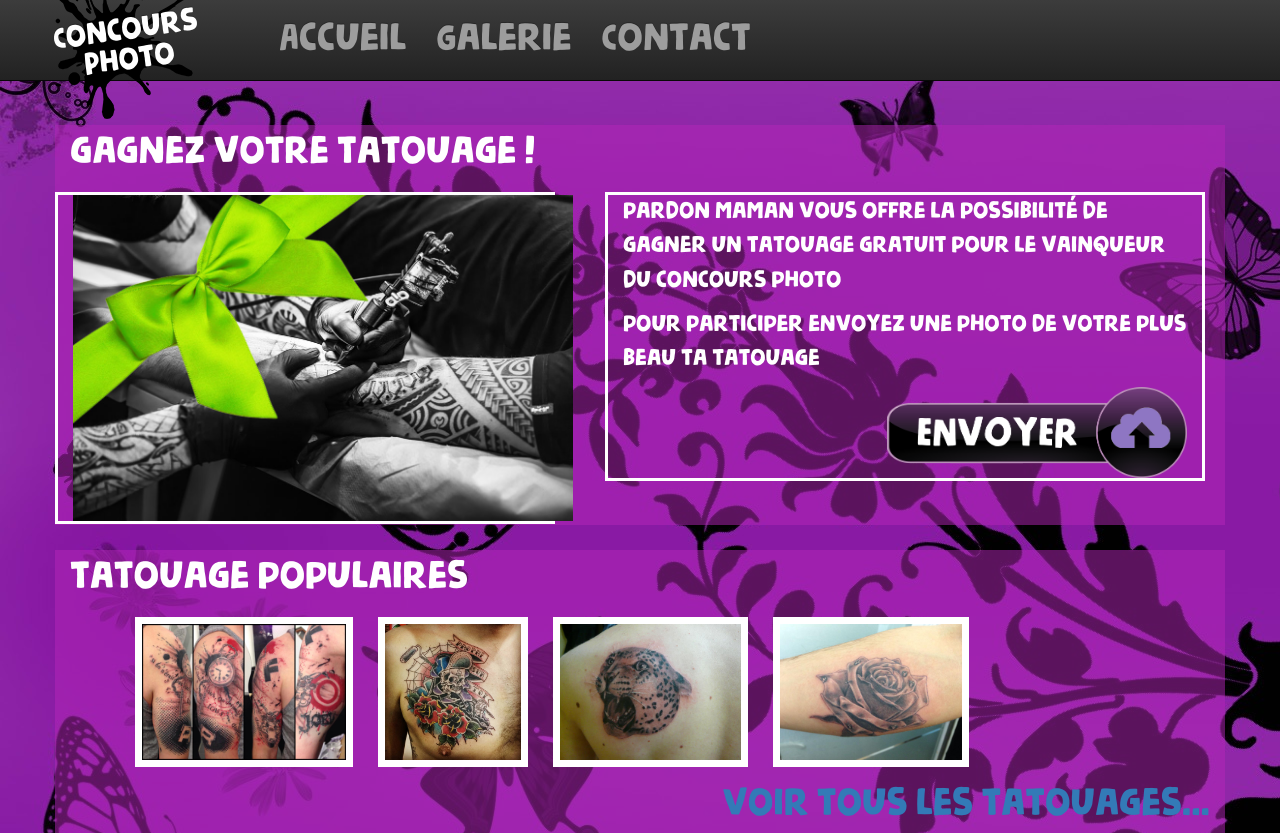
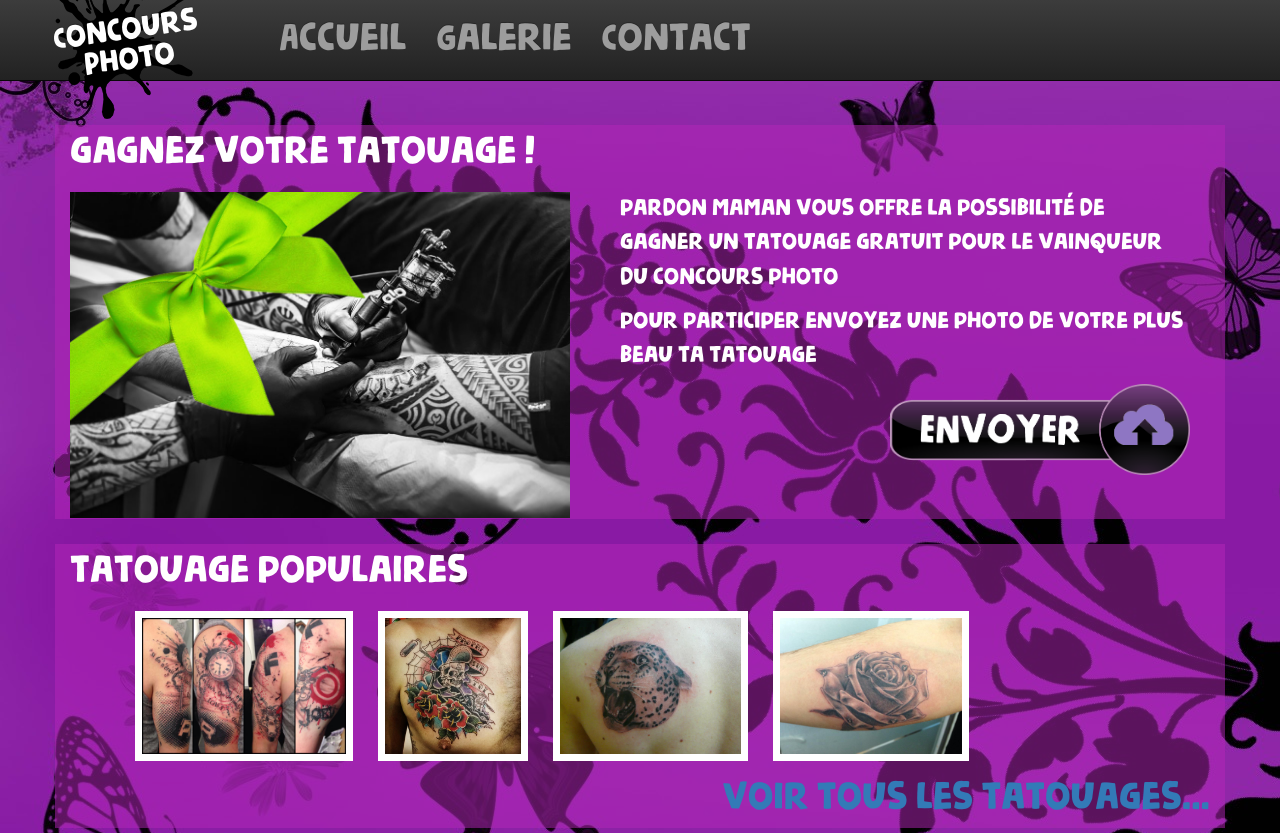
Before and after one commit to Aurerianusu/fbdev, a PHP site: page / in a window 1280 px wide. Shown: the top 833 px of the page. Run offline with PHP 8.4, Linux system fonts and the light colour scheme; some libraries are stand-ins or nearby versions.

Commit message:
Suppression des bordure de la description et du cadeau

```diff
--- a/public/css/style.css
+++ b/public/css/style.css
@@ -34,14 +34,12 @@ body{
 }
 #gift{
     width: 500px;
-    border-style: solid;
 }
 .gift{
     width: 500px;
 }
 #description{
     font-size: 0.6em;
-    border-style: solid;
     width: 600px;
     text-align: left;
     margin-left: 50px;
```
